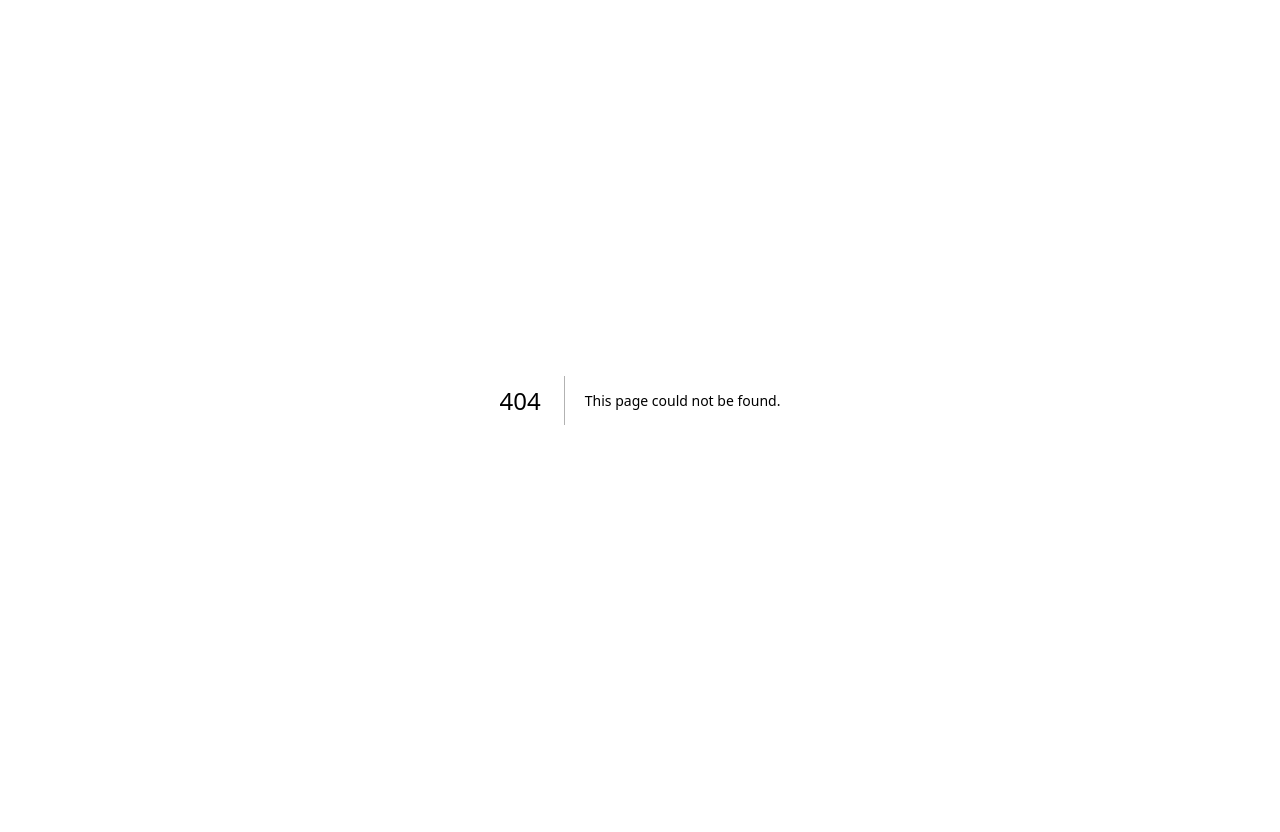
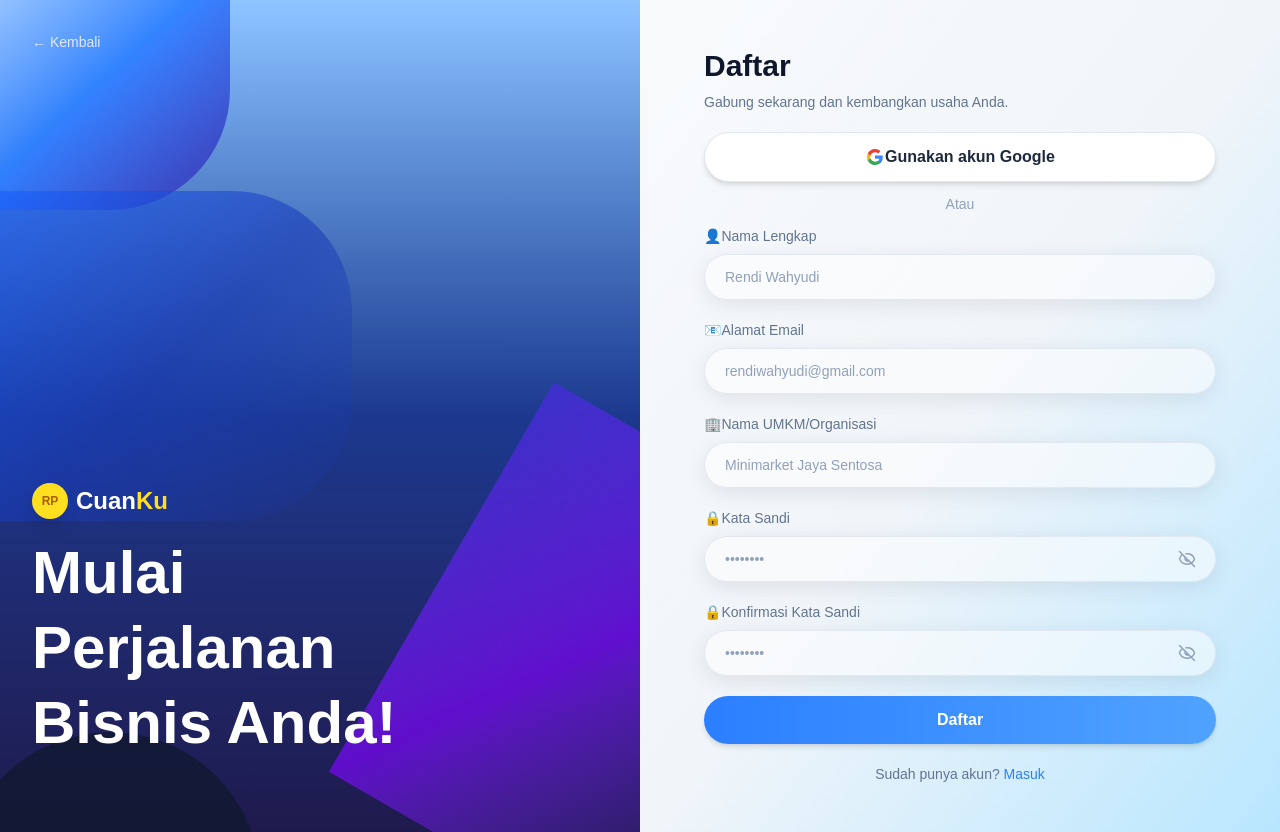
Before and after one commit to bayumutawakkil/cuanku-frontend, a Next.js app: page /register in a window 1280 px wide. Before the commit this address had no page. Before the commit the page ends 800 px from the top, so only its background shows below. Built offline with nearby package versions, Linux system fonts and the light colour scheme.

Commit message:
feat: add register page and password visibility

```diff
--- /dev/null
+++ b/src/app/register/page.tsx
@@ -0,0 +1,5 @@
+import RegisterPage from "../../pages/RegisterPage";
+
+export default function Page() {
+  return <RegisterPage />;
+}
--- a/src/components/auth/InputField.tsx
+++ b/src/components/auth/InputField.tsx
@@ -1,10 +1,13 @@
-import type { ReactNode } from "react";
+"use client";
+
+import { useState, type ReactNode } from "react";
 
 type InputFieldProps = {
   label: string;
   type?: string;
   placeholder?: string;
   icon?: ReactNode;
+  labelIcon?: ReactNode;
   value?: string;
   onChange?: (event: React.ChangeEvent<HTMLInputElement>) => void;
 };
@@ -14,18 +17,24 @@ export default function InputField({
   type = "text",
   placeholder,
   icon,
+  labelIcon,
   value,
   onChange,
 }: InputFieldProps) {
+  const [showPassword, setShowPassword] = useState(false);
+
+  const isPassword = type === "password";
+
   return (
     <div className="mb-5">
-      <label className="mb-2 block text-sm font-medium text-slate-500">
+      <label className="mb-2 flex items-center gap-1 text-sm font-medium text-slate-500">
+        {labelIcon}
         {label}
       </label>
 
       <div className="relative">
         <input
-          type={type}
+          type={isPassword && showPassword ? "text" : type}
           placeholder={placeholder}
           value={value}
           onChange={onChange}
@@ -37,6 +46,7 @@ export default function InputField({
             bg-white/50
             px-5
             py-3
+            pr-12
             text-sm
             text-slate-700
             outline-none
@@ -49,10 +59,59 @@ export default function InputField({
           "
         />
 
-        {icon && (
-          <span className="absolute right-5 top-1/2 -translate-y-1/2 text-slate-400">
-            {icon}
-          </span>
+        {isPassword ? (
+          <button
+            type="button"
+            onClick={() => setShowPassword((prev) => !prev)}
+            className="absolute right-5 top-1/2 -translate-y-1/2 text-slate-400 transition hover:text-slate-600"
+            aria-label={
+              showPassword
+                ? "Sembunyikan kata sandi"
+                : "Tampilkan kata sandi"
+            }
+          >
+            {showPassword ? (
+              // Mata terbuka
+              <svg
+                xmlns="http://www.w3.org/2000/svg"
+                width="18"
+                height="18"
+                viewBox="0 0 24 24"
+                fill="none"
+                stroke="currentColor"
+                strokeWidth="2"
+                strokeLinecap="round"
+                strokeLinejoin="round"
+              >
+                <path d="M2.062 12.348a1 1 0 0 1 0-.696 10.75 10.75 0 0 1 19.876 0 1 1 0 0 1 0 .696 10.75 10.75 0 0 1-19.876 0" />
+                <circle cx="12" cy="12" r="3" />
+              </svg>
+            ) : (
+              // Mata tertutup
+              <svg
+                xmlns="http://www.w3.org/2000/svg"
+                width="18"
+                height="18"
+                viewBox="0 0 24 24"
+                fill="none"
+                stroke="currentColor"
+                strokeWidth="2"
+                strokeLinecap="round"
+                strokeLinejoin="round"
+              >
+                <path d="M10.733 5.076a10.744 10.744 0 0 1 11.205 6.575 1 1 0 0 1 0 .696 10.75 10.75 0 0 1-4.2 5.038" />
+                <path d="M14.084 14.084a3 3 0 0 1-4.168-4.168" />
+                <path d="M17.479 17.479A10.75 10.75 0 0 1 2.062 12.348a1 1 0 0 1 0-.696A10.75 10.75 0 0 1 5.6 6.35" />
+                <path d="m2 2 20 20" />
+              </svg>
+            )}
+          </button>
+        ) : (
+          icon && (
+            <span className="absolute right-5 top-1/2 -translate-y-1/2 text-slate-400">
+              {icon}
+            </span>
+          )
         )}
       </div>
     </div>
--- /dev/null
+++ b/src/components/auth/RegisterForm.tsx
@@ -0,0 +1,119 @@
+"use client";
+
+import { useState, type FormEvent } from "react";
+import InputField from "./InputField";
+import Button from "../ui/Button";
+import GoogleIcon from "../ui/GoogleIcon";
+
+export default function RegisterForm() {
+    const [name, setName] = useState("");
+    const [email, setEmail] = useState("");
+    const [organization, setOrganization] = useState("");
+    const [password, setPassword] = useState("");
+    const [confirmPassword, setConfirmPassword] = useState("");
+
+    const handleSubmit = (event: FormEvent<HTMLFormElement>) => {
+        event.preventDefault();
+
+        console.log({
+            name,
+            email,
+            organization,
+            password,
+            confirmPassword,
+        });
+    };
+
+    const handleGoogleRegister = () => {
+        console.log("Daftar dengan Google");
+    };
+
+    return (
+        <div className="w-full max-w-lg">
+            <div className="mb-5">
+                <h2 className="text-3xl font-bold text-slate-900">
+                    Daftar
+                </h2>
+
+                <p className="mt-2 max-w-xs text-sm text-slate-500">
+                    Gabung sekarang dan kembangkan usaha Anda.
+                </p>
+            </div>
+
+            <form onSubmit={handleSubmit}>
+                <Button
+                    type="button"
+                    onClick={handleGoogleRegister}
+                    className="border border-slate-200 bg-white text-slate-800 shadow-md hover:bg-slate-50"
+                >
+                    <GoogleIcon />
+                    Gunakan akun Google
+                </Button>
+
+                <div className="my-3 text-center text-sm text-slate-400">
+                    Atau
+                </div>
+
+                <InputField
+                    label="Nama Lengkap"
+                    labelIcon="👤"
+                    placeholder="Rendi Wahyudi"
+                    value={name}
+                    onChange={(event) => setName(event.target.value)}
+                />
+
+                <InputField
+                    label="Alamat Email"
+                    labelIcon="📧"
+                    type="email"
+                    placeholder="rendiwahyudi@gmail.com"
+                    value={email}
+                    onChange={(event) => setEmail(event.target.value)}
+                />
+
+                <InputField
+                    label="Nama UMKM/Organisasi"
+                    labelIcon="🏢"
+                    placeholder="Minimarket Jaya Sentosa"
+                    value={organization}
+                    onChange={(event) => setOrganization(event.target.value)}
+                />
+
+                <InputField
+                    label="Kata Sandi"
+                    labelIcon="🔒"
+                    type="password"
+                    placeholder="••••••••"
+                    value={password}
+                    onChange={(event) => setPassword(event.target.value)}
+                />
+
+                <InputField
+                    label="Konfirmasi Kata Sandi"
+                    labelIcon="🔒"
+                    type="password"
+                    placeholder="••••••••"
+                    value={confirmPassword}
+                    onChange={(event) => setConfirmPassword(event.target.value)}
+                />
+
+                <Button
+                    type="submit"
+                    className="bg-gradient-to-r from-blue-500 to-blue-400 text-white shadow-md hover:shadow-lg"
+                >
+                    Daftar
+                </Button>
+            </form>
+
+            <p className="mt-5 text-center text-sm text-slate-500">
+                Sudah punya akun?{" "}
+                <button
+                    type="button"
+                    className="font-medium text-blue-500 hover:underline"
+                >
+                    Masuk
+                </button>
+            </p>
+        </div>
+    );
+}
--- /dev/null
+++ b/src/components/auth/RegisterIllustration.tsx
@@ -0,0 +1,127 @@
+export default function RegisterIllustration() {
+  return (
+    <section className="relative hidden min-h-full w-1/2 overflow-hidden bg-gradient-to-b from-blue-300 via-blue-900 to-indigo-950 p-8 text-white lg:flex lg:flex-col">
+
+      {/* Decorative Shape Atas */}
+      <div
+        className="
+          absolute
+          -top-10
+          -left-10
+          h-[250px]
+          w-[270px]
+          rounded-br-[120px]
+          rounded-tl-[50px]
+          bg-gradient-to-br
+          from-blue-200
+          via-blue-500
+          to-indigo-800
+          opacity-90
+        "
+      />
+
+      {/* Decorative Shape Tengah */}
+      <div
+        className="
+          absolute
+          left-0
+          top-[23%]
+          h-[330px]
+          w-[55%]
+          rounded-br-[120px]
+          rounded-tr-[120px]
+          bg-gradient-to-br
+          from-blue-600
+          via-blue-800
+          to-transparent
+          opacity-60
+        "
+      />
+
+      {/* Decorative Shape Kanan */}
+      <div
+        className="
+          absolute
+          right-[-100px]
+          bottom-[-50px]
+          h-[450px]
+          w-[320px]
+          rotate-[30deg]
+          bg-gradient-to-br
+          from-indigo-700
+          via-violet-700
+          to-indigo-950
+          opacity-80
+        "
+      />
+
+      {/* Decorative Shape Bawah */}
+      <div
+        className="
+          absolute
+          -bottom-20
+          -left-10
+          h-[180px]
+          w-[300px]
+          rounded-t-full
+          bg-slate-900
+          opacity-70
+        "
+      />
+
+      {/* Back Button */}
+      <button
+        type="button"
+        className="
+          relative
+          z-10
+          w-fit
+          text-sm
+          text-white/80
+          transition
+          hover:text-white
+        "
+      >
+        ← Kembali
+      </button>
+
+      {/* Content */}
+      <div className="relative z-10 mt-auto mb-10">
+
+        {/* Logo */}
+        <div className="mb-4 flex items-center gap-2">
+          <div
+            className="
+              flex
+              h-9
+              w-9
+              items-center
+              justify-center
+              rounded-full
+              bg-yellow-300
+              text-xs
+              font-bold
+              text-yellow-700
+              shadow-lg
+            "
+          >
+            RP
+          </div>
+
+          <span className="text-2xl font-bold">
+            Cuan<span className="text-yellow-300">Ku</span>
+          </span>
+        </div>
+
+        {/* Heading */}
+        <h1 className="max-w-md text-5xl font-extrabold leading-tight xl:text-6xl">
+          Mulai
+          <br />
+          Perjalanan
+          <br />
+          Bisnis Anda!
+        </h1>
+      </div>
+    </section>
+  );
+}
--- /dev/null
+++ b/src/pages/RegisterPage.tsx
@@ -0,0 +1,16 @@
+import RegisterIllustration from "../components/auth/RegisterIllustration";
+import RegisterForm from "../components/auth/RegisterForm";
+
+export default function RegisterPage() {
+    return (
+        <main className="min-h-screen">
+            <section className="flex min-h-screen w-full overflow-hidden bg-white lg:flex-row">
+               <RegisterIllustration />
+
+               <div className="flex min-h-screen w-full items-center justify-center bg-gradient-to-br from-slate-50 via-slate-100 to-sky-200 px-6 py-12 sm:px-10 lg:w-1/2">
+                   <RegisterForm />
+               </div>
+            </section>
+        </main>
+    )
+}
```
